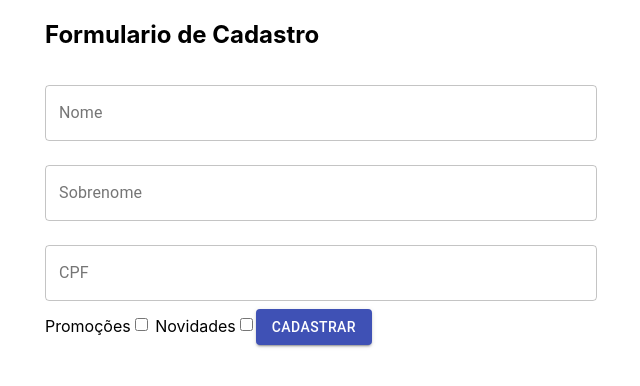
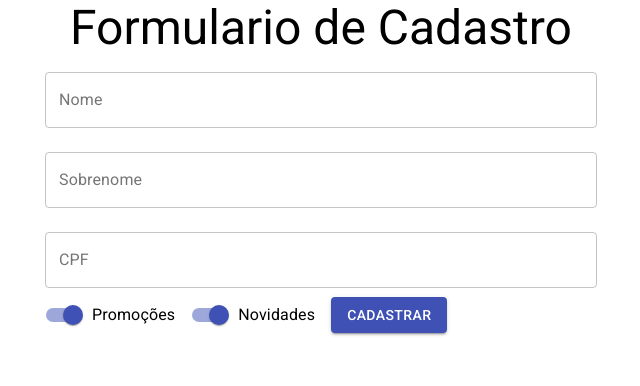
Before and after one commit to JanainaSoul/alura-react-formulario-cadastro, a React (Create React App) app: page / in a window 1280 px wide. Shown: the top 386 px of the page, without its empty margins (319-959 px from the left). Built offline with nearby package versions, Linux system fonts and the light colour scheme.

Commit message:
Tipografia e Switch

```diff
--- a/package.json
+++ b/package.json
@@ -3,6 +3,7 @@
   "version": "0.1.0",
   "private": true,
   "dependencies": {
+    "@fontsource/roboto": "^4.5.8",
     "@material-ui/core": "^4.12.4",
     "@testing-library/jest-dom": "^5.16.5",
     "@testing-library/react": "^13.4.0",
--- a/src/App.js
+++ b/src/App.js
@@ -1,15 +1,20 @@
-import React, { Fragment } from 'react';
+import React from 'react';
 import './App.css';
 import { Component } from 'react';
 import FormularioCadastro from './Components/FormularioCadastro/FormularioCadastro';
-import {Container} from '@material-ui/core'
+import {Container, Typography} from '@material-ui/core';
+//import '@fontsource-roboto';
+import '@fontsource/roboto/300.css';
+import '@fontsource/roboto/400.css';
+import '@fontsource/roboto/500.css';
+import '@fontsource/roboto/700.css';
 
 class App extends Component {
 
   render () {
     return (
       <Container component="article" maxWidth="sm" >
-          <h1> Formulario de Cadastro</h1>
+          <Typography variant="h3" component="h1" align="center" > Formulario de Cadastro</Typography>
       <FormularioCadastro/>
       </Container>
 
--- a/src/Components/FormularioCadastro/FormularioCadastro.jsx
+++ b/src/Components/FormularioCadastro/FormularioCadastro.jsx
@@ -1,19 +1,43 @@
 import {render} from '@testing-library/react';
 import React from 'react';
-import Button from '@material-ui/core/Button';
-import TextField  from '@material-ui/core/TextField';
+//import Button from '@material-ui/core/Button';
+import {TextField, Switch, Button, FormControlLabel} from '@material-ui/core';
+
 
 function FormularioCadastro(){
     return (
         <form>
-            <TextField id="nome" label="Nome" variant="outlined" margin="normal" fullWidth />
-            <TextField id="Sobrenome" label="Sobrenome" variant="outlined"  margin="normal" fullWidth/>
-            <TextField id="cpf" label="CPF" variant="outlined" margin="normal" fullWidth/>
+            <TextField
+                id="nome"
+                label="Nome"
+                variant="outlined"
+                margin="normal"
+                fullWidth
+            />
+            <TextField
+                id="Sobrenome"
+                label="Sobrenome"
+                variant="outlined"
+                margin="normal"
+                fullWidth
+            />
+            <TextField
+                id="cpf"
+                label="CPF"
+                variant="outlined"
+                margin="normal"
+                fullWidth
+            />
 
-            <label> Promoções</label>
-            <input type="checkbox"/>
-            <label> Novidades</label>
-            <input type="checkbox"/>
+
+            <FormControlLabel
+                label="Promoções"
+                control = {<Switch name="promocoes" defaultChecked color="primary"/> }
+            />
+            <FormControlLabel
+                label="Novidades"
+                control = {<Switch name="novidade" defaultChecked color="primary"/> }
+            />
 
             <Button type="submit" variant="contained" color="primary"> Cadastrar</Button>
 
```
Also changed, not shown: 1 other file (tests, documents, lock files or other folders).
